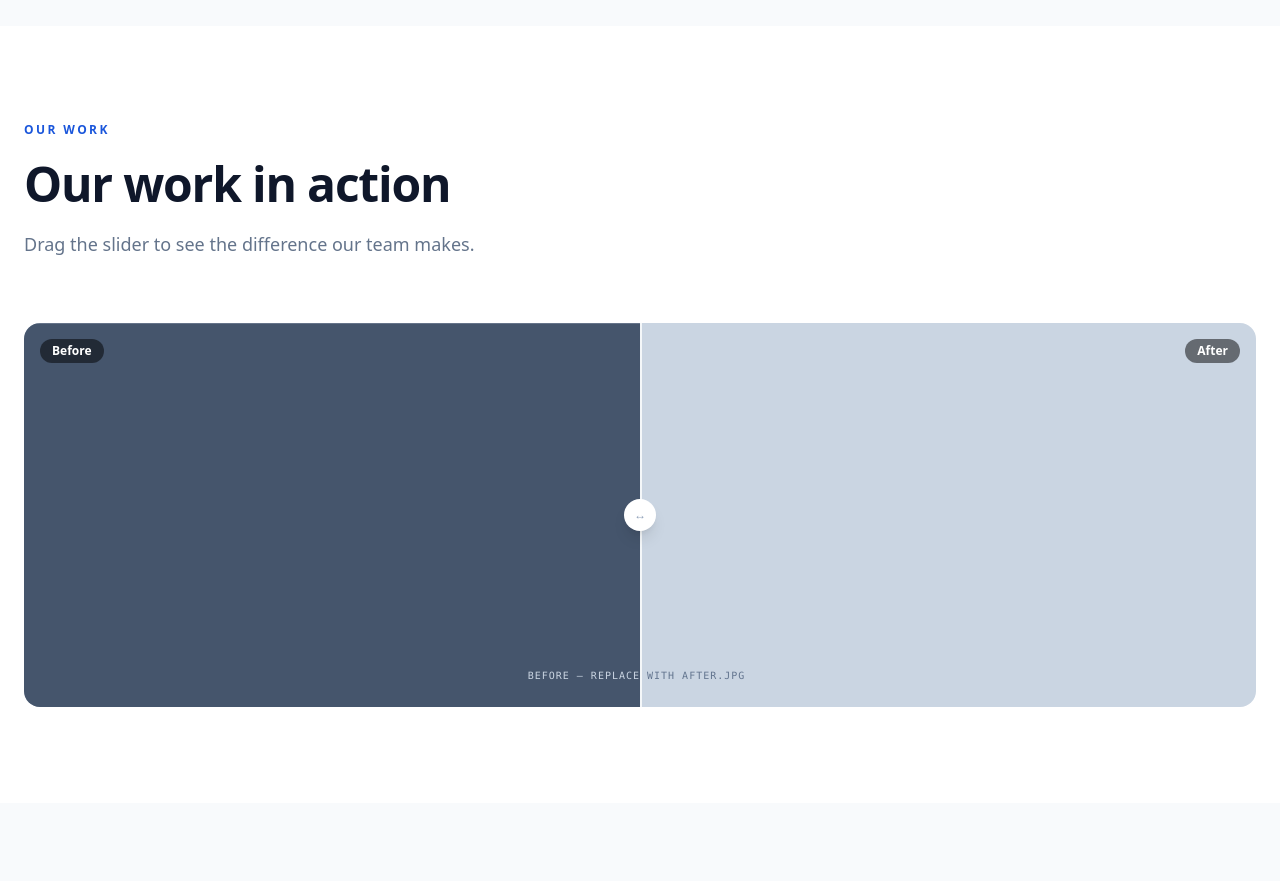
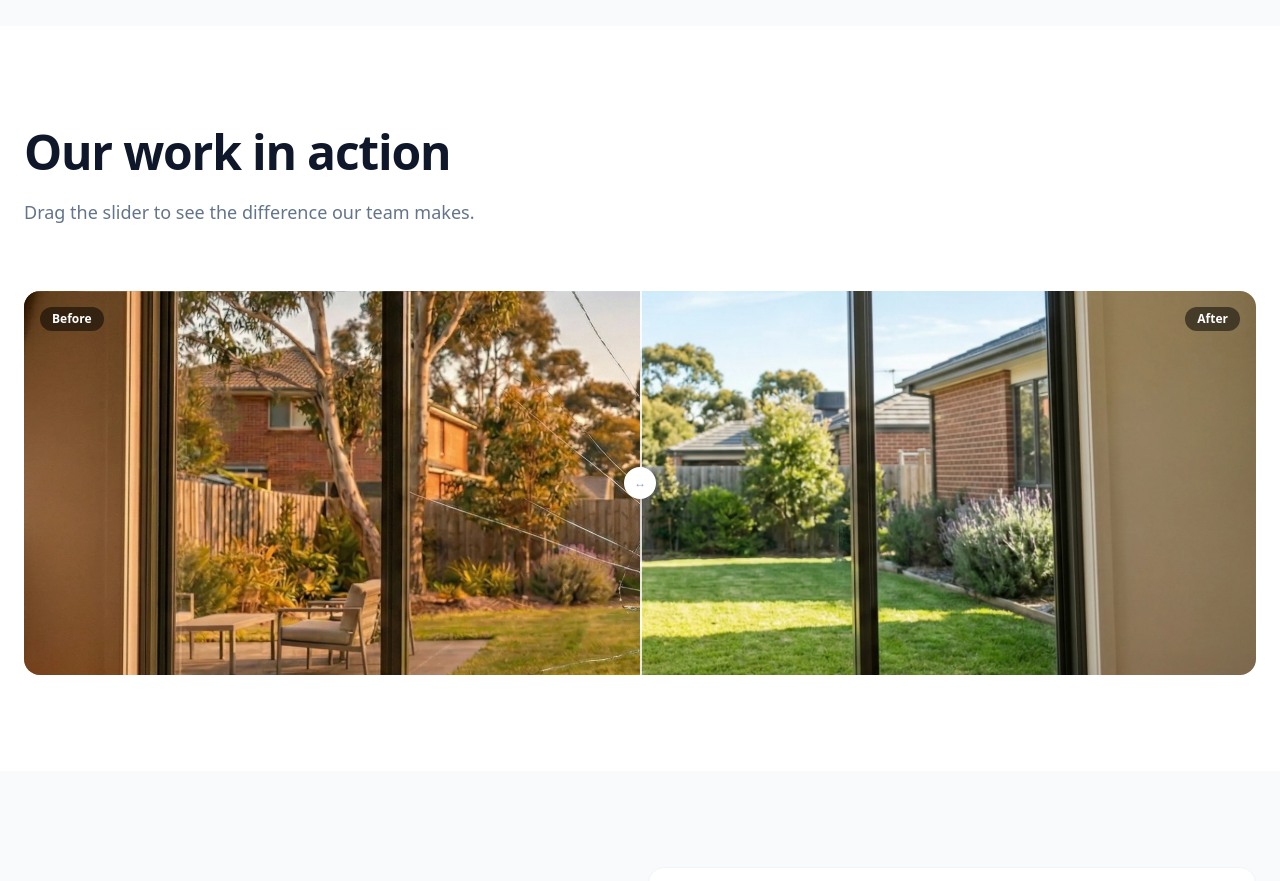
Before and after one commit to engelgatus/aaa-glazing-landing, a Next.js app: page / in a window 1280 px wide. Shown: the part 5280-6161 px from the top of the page. Built offline with nearby package versions, Linux system fonts and the light colour scheme.

Commit message:
feat(images): add basePath fix, wire before/after slider, add pain bg image

```diff
--- a/src/components/sections/BeforeAfter.tsx
+++ b/src/components/sections/BeforeAfter.tsx
@@ -1,8 +1,10 @@
 "use client";
 
+import Image from "next/image";
 import { motion } from "framer-motion";
 import type { Variants } from "framer-motion";
 import { useRef, useState, useCallback } from "react";
+import basePath from "@/lib/basePath";
 
 const ease = [0.25, 0.1, 0.25, 1] as const;
 
@@ -27,19 +29,12 @@ function RevealSlider() {
     setPosition(pct);
   }, []);
 
-  const onMouseDown = () => {
-    dragging.current = true;
-  };
-
+  const onMouseDown = () => { dragging.current = true; };
   const onMouseMove = (e: React.MouseEvent) => {
     if (!dragging.current) return;
     updatePosition(e.clientX);
   };
-
-  const onMouseUp = () => {
-    dragging.current = false;
-  };
-
+  const onMouseUp = () => { dragging.current = false; };
   const onTouchMove = (e: React.TouchEvent) => {
     updatePosition(e.touches[0].clientX);
   };
@@ -53,26 +48,29 @@ function RevealSlider() {
       onMouseLeave={onMouseUp}
       onTouchMove={onTouchMove}
     >
-      {/* After panel — base layer */}
-      {/* TODO: replace with <Image fill src="/images/after.jpg" alt="After repair" /> */}
-      <div className="absolute inset-0 bg-slate-300 flex items-end justify-center pb-6">
-        <span className="text-slate-500 text-[10px] font-mono uppercase tracking-widest">
-          After — replace with after.jpg
-        </span>
+      <Image
+        src={`${basePath}/images/after.webp`}
+        alt="After — professionally repaired window by AAA Glazing Services"
+        fill
+        sizes="(max-width: 768px) 100vw, 90vw"
+        quality={85}
+        className="object-cover object-center"
+      />
+
+      <div
+        className="absolute inset-0"
+        style={{ clipPath: `inset(0 ${100 - position}% 0 0)` }}
+      >
+        <Image
+          src={`${basePath}/images/before.webp`}
+          alt="Before — shattered residential window prior to repair"
+          fill
+          sizes="(max-width: 768px) 100vw, 90vw"
+          quality={85}
+          className="object-cover object-center"
+        />
       </div>
 
-      {/* Before panel — clipped overlay */}
-      {/* TODO: replace with <Image fill src="/images/before.jpg" alt="Before repair" /> */}
-      <div
-        className="absolute inset-0 bg-slate-600 flex items-end justify-center pb-6"
-        style={{ clipPath: `inset(0 ${100 - position}% 0 0)` }}
-      >
-        <span className="text-slate-300 text-[10px] font-mono uppercase tracking-widest">
-          Before — replace with before.jpg
-        </span>
-      </div>
-
-      {/* Labels */}
       <span className="absolute top-4 left-4 bg-black/50 text-white text-xs font-semibold px-3 py-1 rounded-full backdrop-blur-sm">
         Before
       </span>
@@ -80,7 +78,6 @@ function RevealSlider() {
         After
       </span>
 
-      {/* Divider handle */}
       <div
         className="absolute top-0 bottom-0 w-0.5 bg-white/80 cursor-col-resize"
         style={{ left: `${position}%` }}
@@ -101,16 +98,6 @@ export default function BeforeAfter() {
       <div className="max-w-7xl mx-auto grid grid-cols-12 gap-4">
 
         <div className="col-span-12 md:col-span-8 mb-10 md:mb-12">
-          <motion.p
-            custom={0}
-            initial="hidden"
-            whileInView="visible"
-            viewport={{ once: true }}
-            variants={fadeUp}
-            className="text-primary text-xs font-semibold uppercase tracking-[0.2em] mb-4"
-          >
-            Our Work
-          </motion.p>
 
           <motion.h2
             custom={1}
```
Also changed, not shown: public/images/after.webp (added), public/images/before.webp (added).
